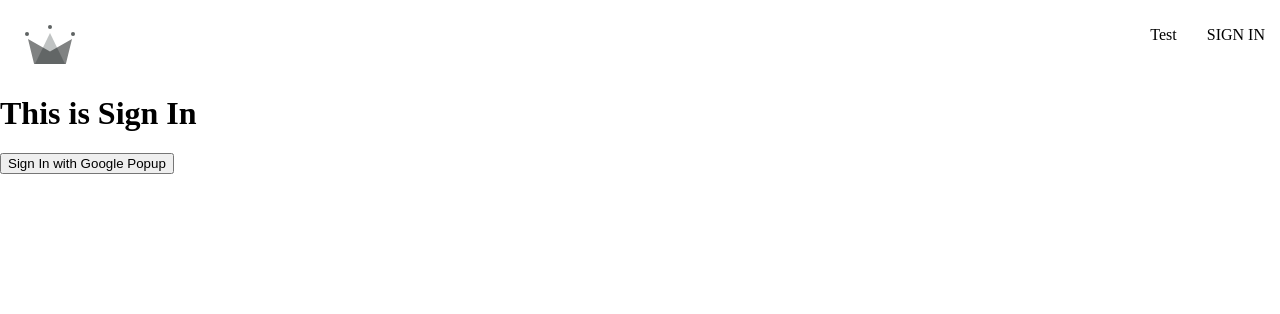
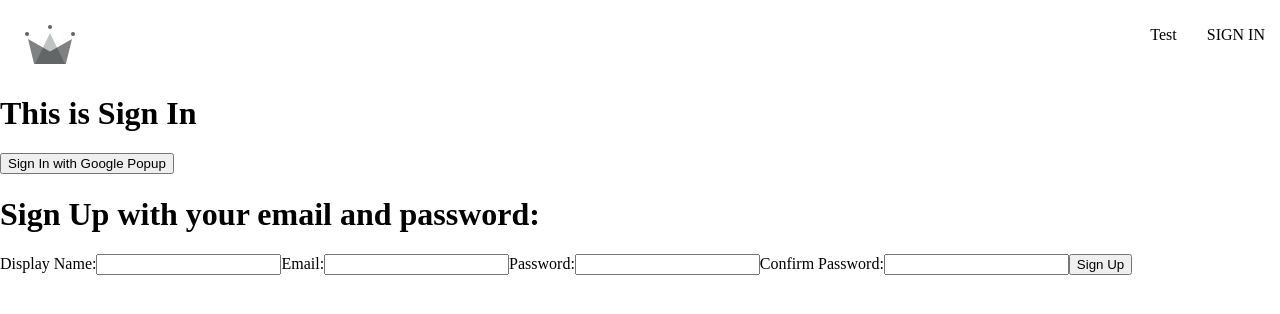
Before and after one commit to MiUlon/crwn-clothing5, a React (Create React App) app: page /sign-in in a window 1280 px wide. Shown: the top 314 px of the page. Built offline with nearby package versions, Linux system fonts and the light colour scheme; a web font is replaced by a local one.

Commit message:
added form

```diff
--- /dev/null
+++ b/src/components/sign-up-form/sign-up-form.component.jsx
@@ -0,0 +1,45 @@
+import { useState } from "react";
+
+const defaultFormFields = {
+    displayName: '',
+    email: '',
+    password: '',
+    confirmPassword: ''
+};
+
+const SignUpForm = () => {
+
+    const [formFields, setFormFields] = useState(defaultFormFields);
+    const { displayName, email, password, confirmPassword } = formFields;
+
+    console.log(formFields);
+
+    const handleChange = (event) => {
+        const { name, value } = event.target;
+
+        setFormFields({...formFields, [name]: value});
+    };
+
+    return (
+        <div>
+            <h1>Sign Up with your email and password:</h1>
+            <form onSubmit={() => {}}>
+                <label>Display Name:</label>
+                <input required type='text' onChange={handleChange} name='displayName' value={displayName} />
+
+                <label>Email:</label>
+                <input required type='email' onChange={handleChange} name='email' value={email} />
+
+                <label>Password:</label>
+                <input required type='password' onChange={handleChange} name='password' value={password} />
+
+                <label>Confirm Password:</label>
+                <input required type='password' onChange={handleChange} name='confirmPassword' value={confirmPassword} />
+
+                <button type='submit'>Sign Up</button>
+            </form>
+        </div>
+    )
+};
+
+export default SignUpForm;
--- a/src/routes/sign-in/sign-in.component.jsx
+++ b/src/routes/sign-in/sign-in.component.jsx
@@ -1,4 +1,5 @@
 import { signInWithGooglePopup, createUserDocumentFromAuth } from '../../utils/firebase/firebase.utils';
+import SignUpForm from '../../components/sign-up-form/sign-up-form.component';
 
 const SignIn = () => {
 
@@ -11,6 +12,7 @@
         <div>
             <h1>This is Sign In</h1>
             <button onClick={logGoogleUser}>Sign In with Google Popup</button>
+            <SignUpForm />
         </div>
     )
 }
```
